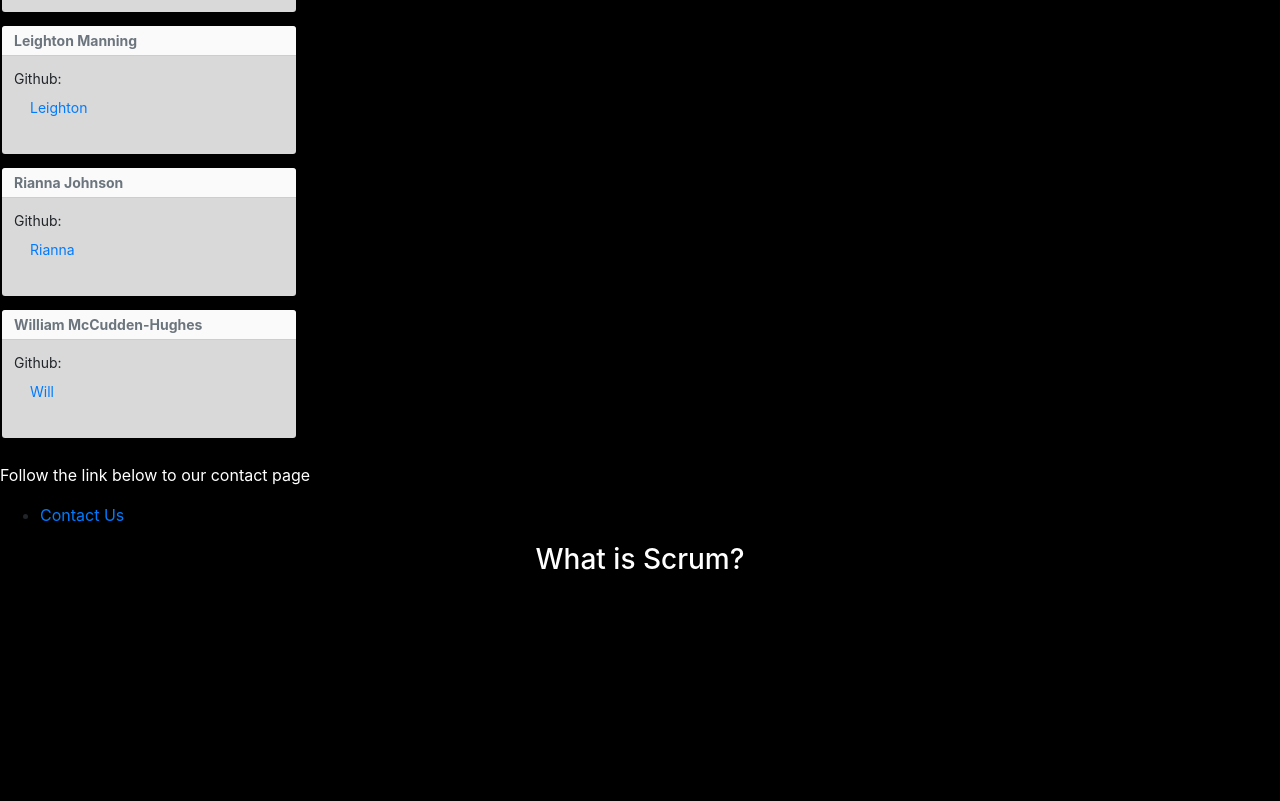
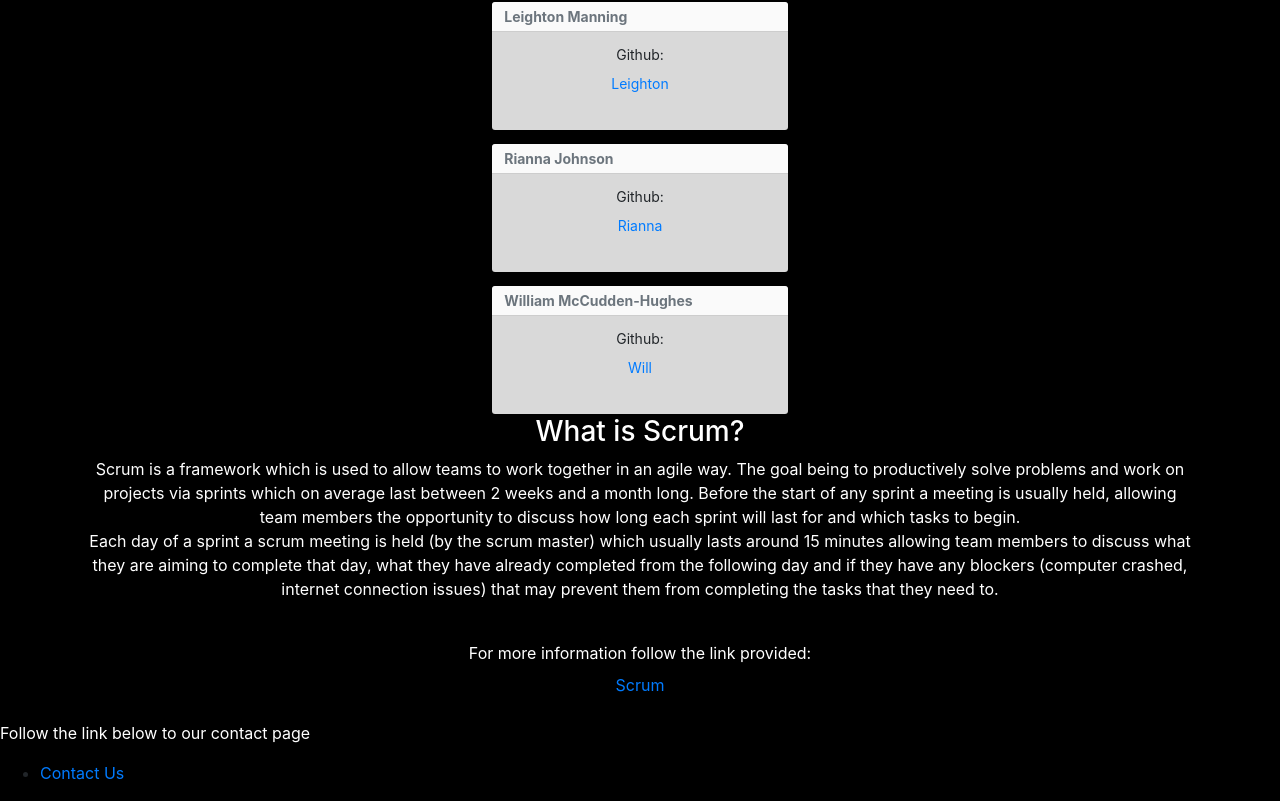
Before and after one commit to leightonmanningQA/QACinemas, a React (Create React App) app in the folder Frontend/qacinemas/: page /about in a window 1280 px wide. Shown: the part 277-1078 px from the top of the page. Before the commit the page ends 862 px from the top, so only its background shows below. Built offline with nearby package versions, Linux system fonts and the light colour scheme.

Commit message:
information about Scrum on the page

```diff
--- a/Frontend/qacinemas/src/Components/About/About.jsx
+++ b/Frontend/qacinemas/src/Components/About/About.jsx
@@ -1,6 +1,5 @@
 import React from 'react';
-import { Card, Button, CardHeader, CardFooter, CardBody,
-  CardTitle, CardText, Container, Row, Col } from 'reactstrap';
+import { Row } from 'reactstrap';
 import { Link } from 'react-router-dom';
 import { Toast, ToastBody, ToastHeader } from 'reactstrap';
 
@@ -9,7 +8,8 @@ const About = (props) => {
   <>
   <h1 className="text-white" align="center">Meet The Team</h1>
   <Row xs="1" sm="2" md="4">
-    <div className="p-3 my-2 rounded">
+    <div align="center" className="container">
+    {/* //className="p-3 my-2 rounded" align="center" */}
       <Toast>
         <ToastHeader>
           Emannuel Lomax
@@ -48,6 +48,18 @@ const About = (props) => {
     </div>
   </Row>
 
+  <div align="center" className="container">
+    <h3 className="text-white" align="center">What is Scrum?</h3>
+    <p className="text-white">Scrum is a framework which is used to allow teams to work together in an agile way. The goal being to productively solve problems
+      and work on projects via sprints which on average last between 2 weeks and a month long. Before the start of any sprint a meeting is usually held,
+      allowing team members the opportunity to discuss how long each sprint will last for and which tasks to begin. <br></br>
+      Each day of a sprint a scrum meeting is held (by the scrum master) which usually lasts around 15 minutes allowing
+      team members to discuss what they are aiming to complete that day, what they have already completed from the following day and if they
+      have any blockers (computer crashed, internet connection issues) that may prevent them from completing the tasks that they need to.</p><br></br>
+    <p className="text-white" align="center">For more information follow the link provided:<a class="nav-link"
+    href="https://www.scrum.org/" target="_blank" align="center">Scrum</a></p>
+  </div>
+
   <div>
     <p className="text-white">Follow the link below to our contact page</p>
     <ul>
@@ -55,10 +67,6 @@ const About = (props) => {
     </ul>
   </div>
 
-  <div>
-    <h3 className="text-white" align="center">What is Scrum?</h3>
-  </div>
-
 </>
 
     )
```
